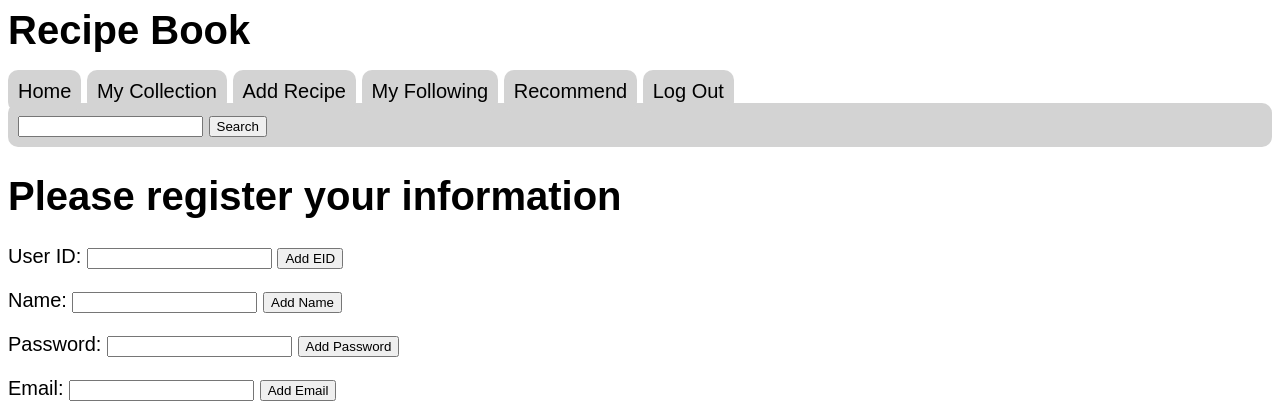
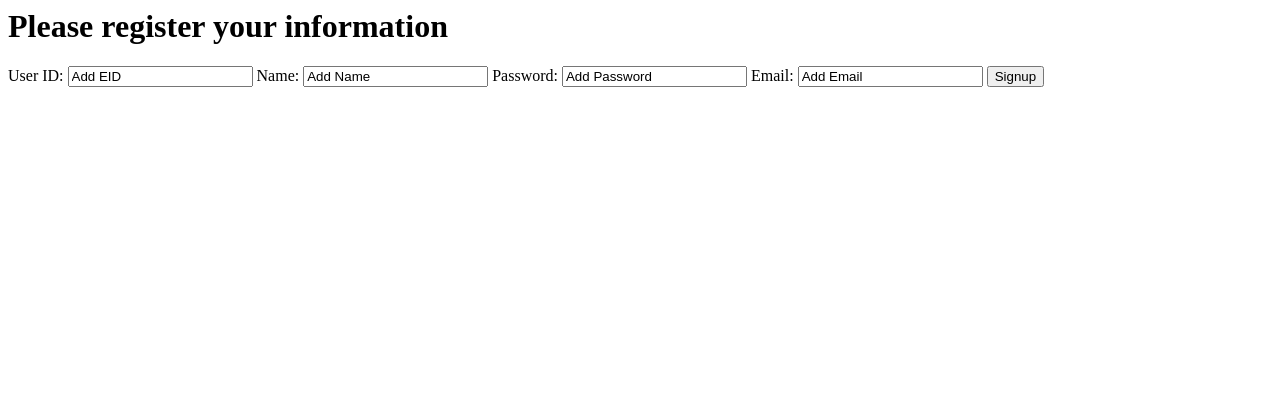
Before and after one commit to ericachensudo/RecipeDatabase, a Flask app: template templates/signup.html in a window 1280 px wide. Shown: the top 420 px of the page. Run offline with Flask 2, Linux system fonts and the light colour scheme; the template is opened without the code that fills it, so the values that code supplies are empty; parts of the project's set-up code (start-up, migrations or seed data) failed here and were passed over.

Commit message:
sign up page works

```diff
--- a/server.py
+++ b/server.py
@@ -136,6 +136,7 @@ def index():
 
   return render_template("index.html", **dish)
 
+# -----------------------------------------------------------------------------------------------
 
 @app.route('/search', methods=['POST'])
 def search():
@@ -167,6 +168,7 @@ def search():
   dish = dict(dish = dishes)
   return render_template("index.html", **dish)
 
+# -----------------------------------------------------------------------------------------------
 
 @app.route('/sort', methods=['POST'])
 def sort():
@@ -192,6 +194,7 @@ def sort():
   dish = dict(dish = dishes)
   return render_template("index.html", **dish)
 
+# -----------------------------------------------------------------------------------------------
 
 @app.route('/view/<id>')
 def view(id=None):
@@ -274,14 +277,14 @@ def view_auth(auth_id=None):
   dish = dict(dish=dishes)
   return render_template('view_auth.html', **info, **dish)
 
+# -----------------------------------------------------------------------------------------------
 
-# Checking inputs (username, password) with databases of users
 @app.route('/login', methods=['POST'])
 def login():
   global user
   userid = request.form['id']
   pswd = request.form['pswd']
-  cursor = g.conn.execute("SELECT * FROM Users WHERE user_id='"+userid+"' AND user_password='"+pswd+"'")
+  cursor = g.conn.execute("SELECT * FROM Users WHERE user_id=%s AND user_password=%s", userid, pswd)
   content = cursor.fetchone()
   if content:
     user['id'] = content['user_id']
@@ -293,6 +296,22 @@ def login():
     error = dict(error=error_msg)
     return render_template("login.html", **error)
 
+# def login():
+#   if request.method == 'POST':
+#     userid = request.form.get['id']
+#     pswd = request.form.get['pswd']
+#     cursor = g.conn.execute("SELECT user_id FROM Users WHERE user_id = %s, pswd = %s, userid, pswd")
+#     users = []
+
+#     for id in cursor:
+#       users.append(users[0])
+#       cursor.close()
+#       context = disct(data = users)
+#       if len(users) != 0:
+#         return render_template("index.html", boolean=True)
+#       else:
+#         return render_template(login.html, boolean=True)
+
 @app.route('/login_page')
 def login_page():
   login_type = "User"
@@ -300,6 +319,8 @@ def login_page():
   login_info = {"login_type": login_type, "login_link": login_link}
   login = dict(login=login_info)
   return render_template("login.html", **login)
+
+# -----------------------------------------------------------------------------------------------
 
 @app.route('/auth_login', methods=['POST'])
 def auth_login():
@@ -325,6 +346,8 @@ def auth_login_page():
   login = dict(login=login_info)
   return render_template("login.html", **login)
 
+# -----------------------------------------------------------------------------------------------
+
 @app.route('/tocollection')
 def tocollection():
   global user
@@ -344,12 +367,16 @@ def collection(userid=None):
   dish = dict(dish = dishes)
   return render_template("collection.html", **dish)
 
+# -----------------------------------------------------------------------------------------------
+
 @app.route('/like', methods=['POST'])
 def like():
   global user
   dish_id = request.form['id']
   g.conn.execute('INSERT INTO likes VALUES (%s, %s)', user['id'], dish_id)
   return redirect("/collection/"+user['id'])
+
+# -----------------------------------------------------------------------------------------------
 
 @app.route('/tofollowing')
 def tofollowing():
@@ -377,15 +404,22 @@ def follow():
   g.conn.execute('INSERT INTO follows VALUES (%s, %s)', user['id'], auth_id)
   return redirect("/following/"+user['id'])
 
-# Adding new user credentials to the database
+# -----------------------------------------------------------------------------------------------
+
+@app.route('/signup_page')
+def signup_page():
+  return render_template('signup.html')
+
 @app.route('/signup', methods=['POST'])
 def signup():
-  # user_id = request.form['user_id']
-  # name = request.form['name']
-  # password = request.form['password']
-  # email = request.form['email']
-  # g.conn.execute('INSERT INTO Users VALUES (%s, %s, %s, %s)', user_id, name, password, email)
+  user_id = request.form['user_id']
+  name = request.form['name']
+  password = request.form['password']
+  email = request.form['email']
+  g.conn.execute('INSERT INTO Users VALUES (%s, %s, %s, %s)', user_id, name, password, email)
   return render_template('signup.html')
+
+# -----------------------------------------------------------------------------------------------
 
 @app.route('/recs_page')
 def recs_page():
@@ -441,6 +475,7 @@ def recs():
   dish = dict(dish = dishes)
   return render_template("recs.html", **dish)
 
+# -----------------------------------------------------------------------------------------------
 
 @app.route('/add_page')
 def add_page():
@@ -494,6 +529,8 @@ def add_recipe():
 
   return render_template('/add_recipe.html')
 
+# -----------------------------------------------------------------------------------------------
+
 if __name__ == "__main__":
   import click
 
--- a/templates/add_recipe.html
+++ b/templates/add_recipe.html
@@ -18,8 +18,8 @@
         <p> Units: <input type="text" placeholder="Measurement in Grams" name="units"> </p>
 
 <!-- keep track of last cookware ID in system and increment -->
-        <p> Cookware Name: <input type="text" placeholder="Password" name="cookware_name"> </p>
-        <p> Is the cookware electric: <input type="text" placeholder="Password" name="is_electric"> </p>
+        <p> Cookware Name: <input type="text" placeholder="Name of cookware" name="cookware_name"> </p>
+        <p> Is the cookware electric: <input type="text" placeholder="True or False" name="is_electric"> </p>
 
 <!-- keep track of last cuisine ID in system and increment -->
         <p> Region of origin: <input type="text" placeholder="Name of Region" name="region_name"> </p>
--- a/templates/login.html
+++ b/templates/login.html
@@ -16,7 +16,7 @@
             <br>
             <form method="POST" action="{{login.login_link}}">
               <input type="text" placeholder="User ID" name="id">
-               <input type="pswd" placeholder="Password" name="pswd">
+              <input type="pswd" placeholder="Password" name="pswd">
               <input class="btn btn-default" type="submit" value="Login">
             </form>
             {% if error %}
@@ -24,6 +24,6 @@
             {% endif %}
         </div>
 
-        <p><a href="signup"> Register an account with us!</a></p>
+        <p><a href="signup_page"> Register an account with us!</a></p>
 
 </body></html>
--- a/templates/signup.html
+++ b/templates/signup.html
@@ -1,4 +1,3 @@
-{% extends "layout.html" %}
 
 {% block content %}
 
@@ -6,10 +5,11 @@
         <h1>Please register your information</h1>
 
         <form method="POST" action="/signup">
-            <p> User ID: <input type="text" name="user_id"> <input type="submit" value="Add EID"></p>
-            <p> Name: <input type="text" name="name"> <input type="submit" value="Add Name"></p>
-            <p> Password: <input type="text" name="password"> <input type="submit" value="Add Password"></p>
-            <p> Email: <input type="text" name="email"> <input type="submit" value="Add Email"></p>
+            User ID: <input type="text" name="user_id" value="Add EID">
+            Name: <input type="text" name="name" value="Add Name">
+            Password: <input type="text" name="password" value="Add Password">
+            Email: <input type="text" name="email" value="Add Email">
+            <input type="submit" value="Signup">
         </form>
 
     </body>
```
